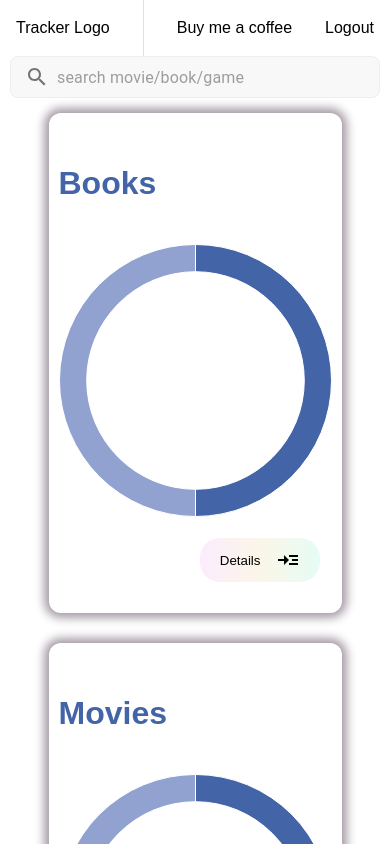
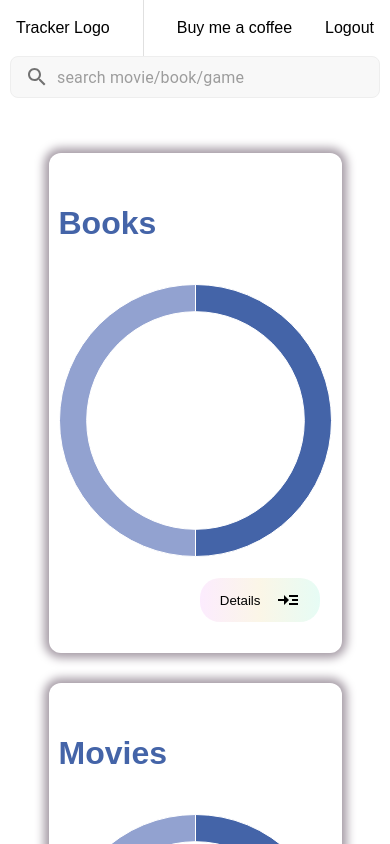
Before and after one commit to BodaNabeel/milestonetracker, a React (Vite) app: page / in a window 390 px wide. Shown: the top 844 px of the page. Built offline with nearby package versions, Linux system fonts and the light colour scheme.

Commit message:
card responsive for higher viewports

```diff
--- a/src/component/card/ProgressOverviewCard.jsx
+++ b/src/component/card/ProgressOverviewCard.jsx
@@ -2,16 +2,23 @@ import React, { useContext } from "react";
 import { DataContext } from "../../data/DataContext";
 import ReadMoreIcon from "@mui/icons-material/ReadMore";
 import DoughnutChart from "../DoughnutChart";
+import { useMediaQuery } from "@mui/material";
 export default function ProgressOverviewCard() {
   const { CompletedPendingData } = useContext(DataContext);
   const keys = Object.keys(CompletedPendingData);
+  const responsiveCardContainer = useMediaQuery("(min-width:1000px)");
   return (
     <div
       className="ProgressOverviewCard-Container"
       style={{
         display: "flex",
-        flexDirection: "column",
+        flexDirection: responsiveCardContainer ? "row" : "column",
+        // height: responsiveCardContainer ? "85vh" : "",
         alignItems: "center",
+        justifyContent: "space-around",
+        // margin: "35px 0"
+        marginTop: "40px",
+
       }}
     >
       {keys.map((el) => {
```
